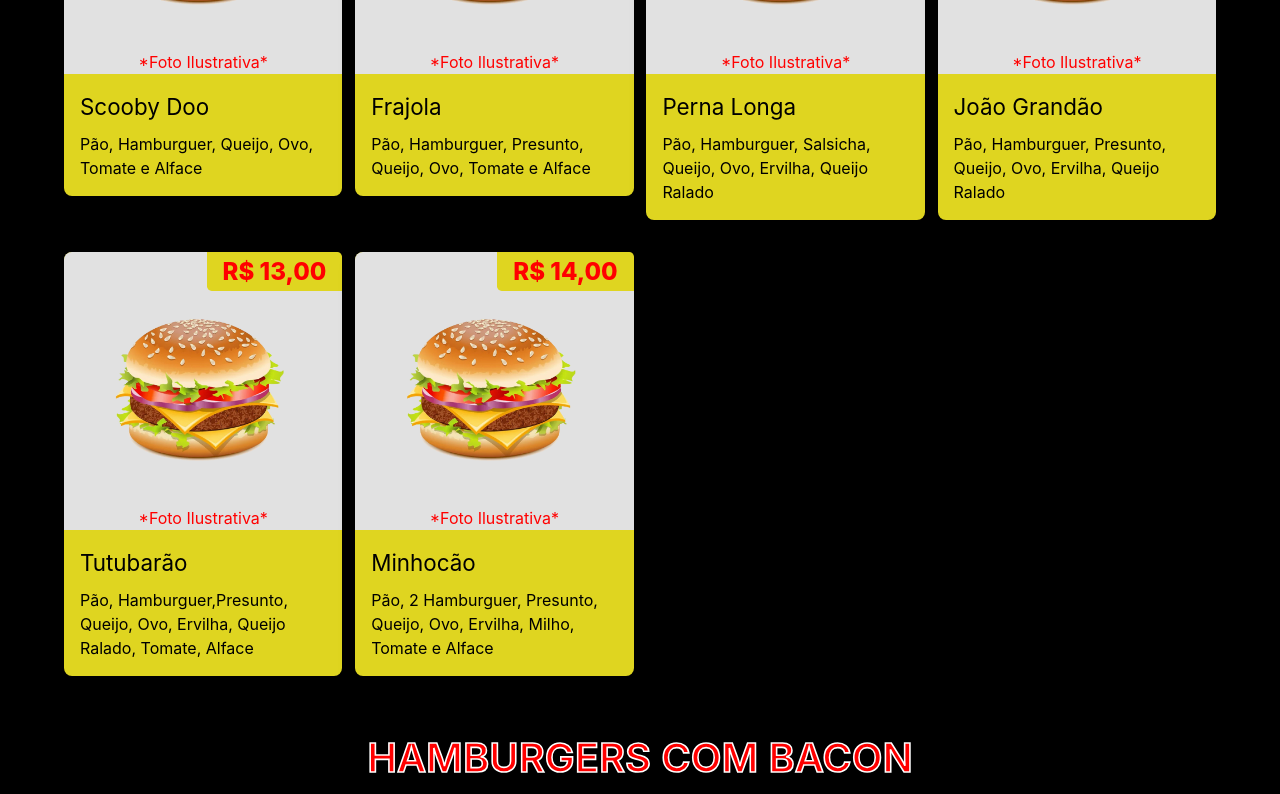
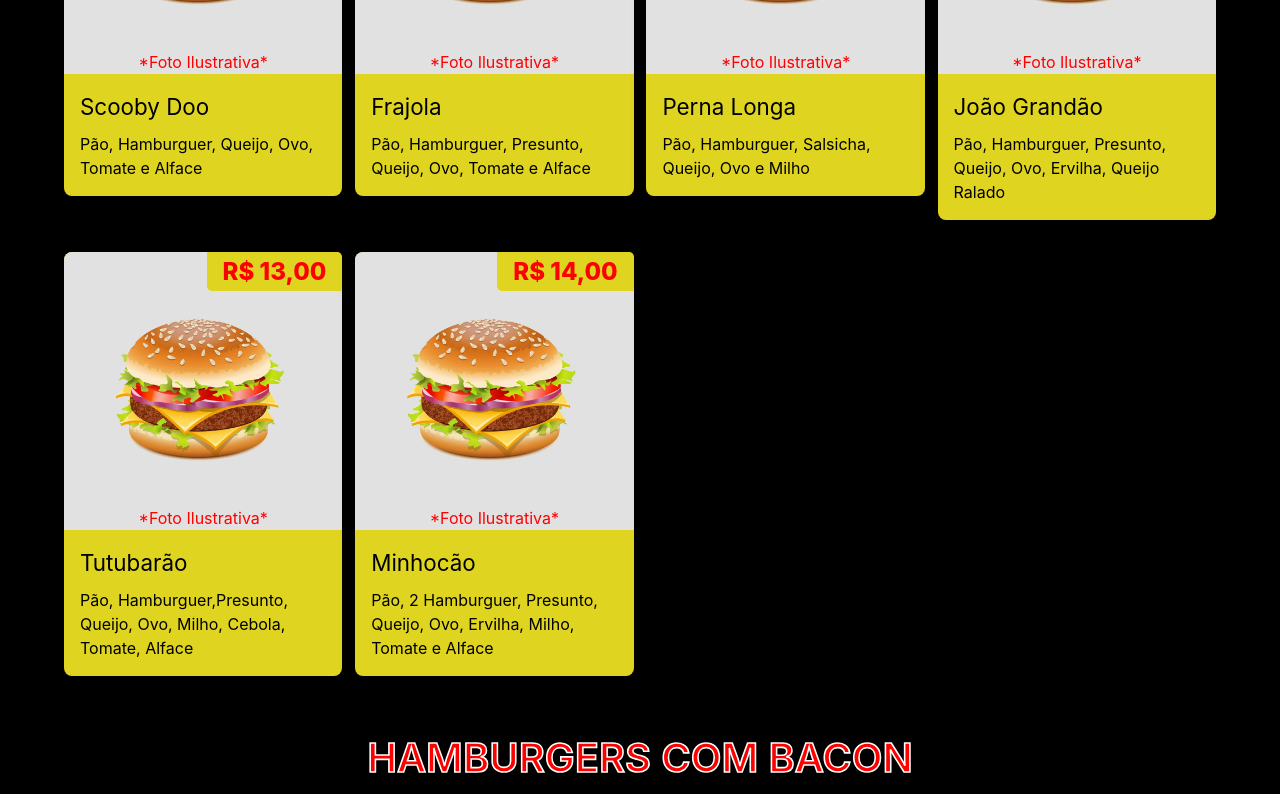
Before and after one commit to ryanrobert1227/SandubasCia, a React (Vite) app: page / in a window 1280 px wide. Shown: the part 820-1614 px from the top of the page. Built offline with nearby package versions, Linux system fonts and the light colour scheme.

Commit message:
fix: update data values

```diff
--- a/src/miniDataBase/menu.ts
+++ b/src/miniDataBase/menu.ts
@@ -61,7 +61,7 @@ export const menuData: categoryType[] = [{
         image: hamburguerGeral,
         name: "Perna Longa",
         price: "R$ 12,00",
-        discription: "Pão, Hamburguer, Salsicha, Queijo, Ovo, Ervilha, Queijo Ralado"
+        discription: "Pão, Hamburguer, Salsicha, Queijo, Ovo e Milho"
     }, {
         id: 8,
         image: hamburguerGeral,
@@ -73,7 +73,7 @@ export const menuData: categoryType[] = [{
         image: hamburguerGeral,
         name: "Tutubarão",
         price: "R$ 13,00",
-        discription: "Pão, Hamburguer,Presunto, Queijo, Ovo, Ervilha, Queijo Ralado, Tomate, Alface"
+        discription: "Pão, Hamburguer,Presunto, Queijo, Ovo, Milho, Cebola, Tomate, Alface"
     }, {
         id: 10,
         image: hamburguerGeral,
@@ -233,71 +233,23 @@ export const menuData: categoryType[] = [{
     discription: "Conheça as Opções",
     options: [{
         id: 1,
-        image: indisponivel,
-        name: "Hot Dog 1",
-        price: "XXXX",
-        discription: "Pão De Hot Dog, Salsicha Molho e Queijo Ralado"
-    }, {
-        id: 2,
-        image: indisponivel,
-        name: "Hot Dog 2",
-        price: "XXXX",
-        discription: "Pão De Hot Dog, 2 Salsichas, Batata Palha, Molho e Queijo Ralado"
-    }, {
-        id: 3,
-        image: sanduiche,
-        name: "Sanduiche de Queijo 1",
-        price: "XXXX",
-        discription: "Pão De Forma, 2 Fatias De Queijo"
-    }, {
-        id: 4,
-        image: sanduicheSemHamburguer,
-        name: "Sanduiche de Queijo 2",
-        price: "XXXX",
-        discription: "Pão De Hamburguer, 2 Fatias De Queijo"
-    }, {
-        id: 5,
-        image: sanduiche,
-        name: "Sanduiche de Queijo 3",
-        price: "XXXX",
-        discription: "Pão Integral, 2 Fatias De Queijo"
-    }, {
-        id: 6,
-        image: sanduiche,
-        name: "Misto 1",
-        price: "R$ 6,00",
-        discription: "Pão De Forma, Queijo e Presunto"
-    }, {
-        id: 7,
         image: sanduicheSemHamburguer,
         name: "Misto 2",
         price: "R$ 6,00",
         discription: "Pão De Hamburguer, Queijo e Presunto"
     }, {
-        id: 8,
-        image: sanduiche,
-        name: "Misto 3",
-        price: "R$ 7,00",
-        discription: "Pão Integral, Queijo e Presunto"
-    }, {
-        id: 9,
+        id: 2,
         image: ovoSemCarne,
         name: "Americano",
         price: "R$ 8,00",
         discription: "Pão, Queijo, Presunto, Ovo, Tomate e Alface"
     }, {
-        id: 10,
+        id: 3,
         image: indisponivel,
         name: "Turbinado",
         price: "R$ 12,00",
         discription: "Pão, 2 Salsichas, Presunto, Queijo, Milho, Tomate, Alface e Batata Palha"
-    }, {
-        id: 11,
-        image: sanduicheSemHamburguer,
-        name: "Peppa",
-        price: "XXXX",
-        discription: "Pão, Ovo e 3 Queijos"
-    }, ]
+    }]
 }, {
     id: 7,
     name: "SANDUICHES NATURAIS",
@@ -352,50 +304,14 @@ export const menuData: categoryType[] = [{
         id: 1,
         image: sucoLaranjaPhoto,
         name: "Suco",
-        price: "R$ 4,00",
-        discription: "Laranja - 300ml"
+        price: "R$ 8,00",
+        discription: "Laranja - 500ml"
     }, {
         id: 2,
-        image: sucoLaranjaPhoto,
-        name: "Suco",
-        price: "R$ 6,00",
-        discription: "Laranja - 500ml"
-    }, {
-        id: 3,
-        image: sucoLaranjaPhoto,
-        name: "Suco",
-        price: "R$ 7,00",
-        discription: "Laranja Integral 300ml"
-    }, {
-        id: 4,
-        image: sucoLaranjaBeterrabaPhoto,
-        name: "Suco",
-        price: "R$ 7,00",
-        discription: "Laranja Com Beterraba - 500ml"
-    }, {
-        id: 5,
-        image: sucoLaranjaMamaoPhoto,
-        name: "Suco",
-        price: "R$ 7,00",
-        discription: "Laranja Com Mamão - 500ml"
-    }, {
-        id: 6,
-        image: sucoLaranjaLeitePhoto,
-        name: "Suco",
-        price: "R$ 7,00",
-        discription: "Laranja Com Leite - 500ml"
-    }, {
-        id: 7,
-        image: sucoAcaiLaranjaPhoto,
-        name: "Suco",
-        price: "R$ 7,00",
-        discription: "Açaí Com Laranja - 500ml"
-    }, {
-        id: 8,
         image: indisponivel,
         name: "Suco",
-        price: "R$ 12,00",
-        discription: "Turbinado - 500ml"
+        price: "R$ 8,00",
+        discription: "Limão - 500ml"
     }]
 }, {
     id: 10,
@@ -405,7 +321,7 @@ export const menuData: categoryType[] = [{
         id: 1,
         image: acaiPhoto,
         name: "Açaí",
-        price: "R$ 15,00",
+        price: "R$ 17,00",
         discription: "500ml"
     }]
 }]
```
